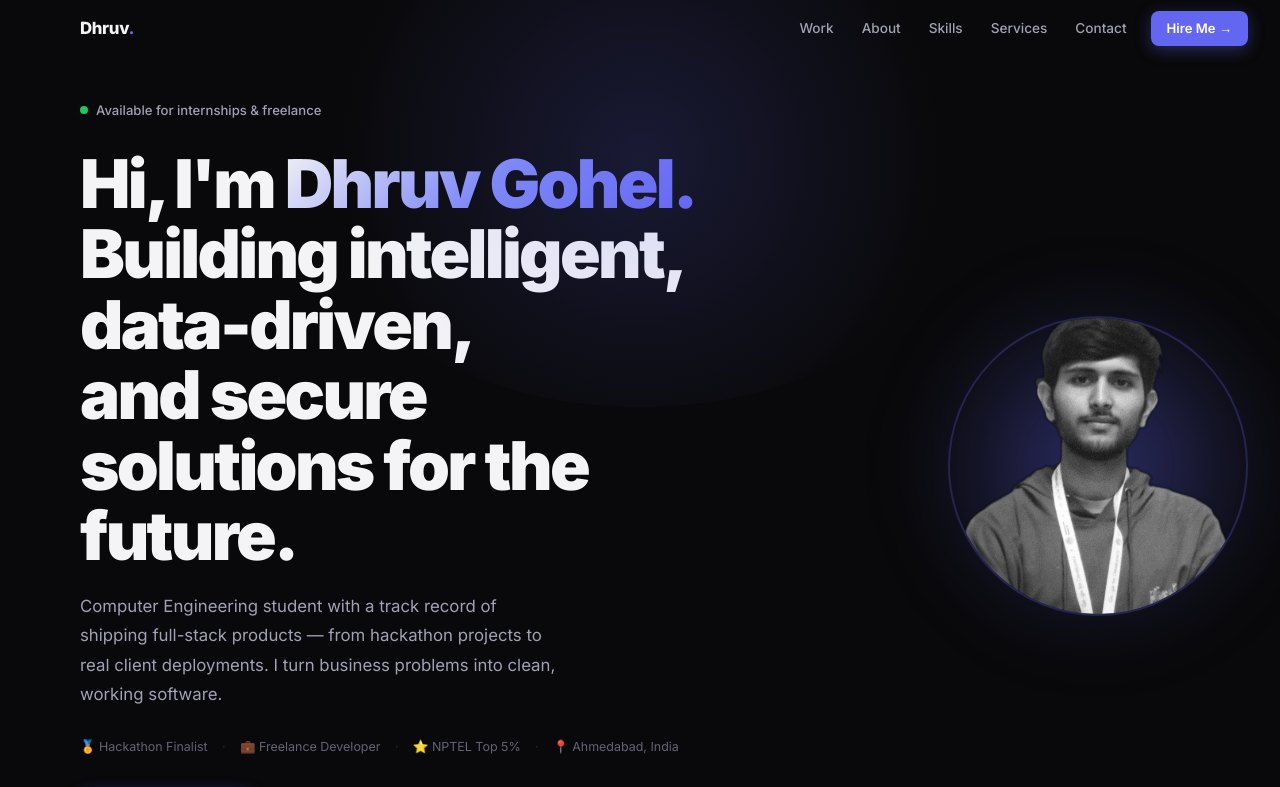
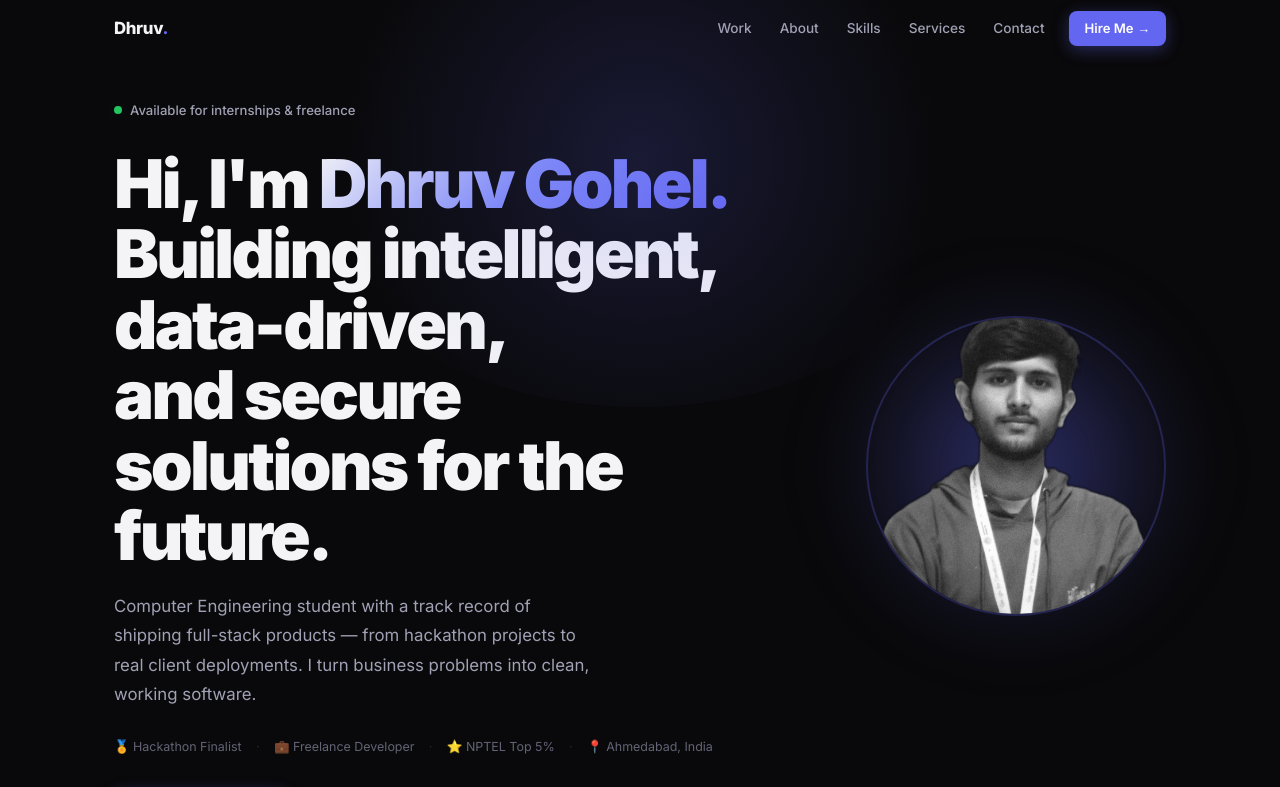
Before and after one commit to DhruvGohel46/portfolio, a Next.js app: page / in a window 1280 px wide. Shown: the top 787 px of the page. Built offline with nearby package versions, Linux system fonts and the light colour scheme.

Commit message:
Update globals.css

```diff
--- a/styles/globals.css
+++ b/styles/globals.css
@@ -100,7 +100,7 @@ p { color: var(--text-2); }
 /* ─── Section layout ────────────────────────────────────────────────────── */
 .section { padding: 5rem 0; }
 .section-sm { padding: 3rem 0; }
-.container { min-width: 1200px; margin: 0 5vw; padding: 0 1rem; }
+.container { max-width: 1100px; margin: 0 auto; padding: 0 1.5rem; }
 
 /* ─── Section label ─────────────────────────────────────────────────────── */
 .section-label {
```
